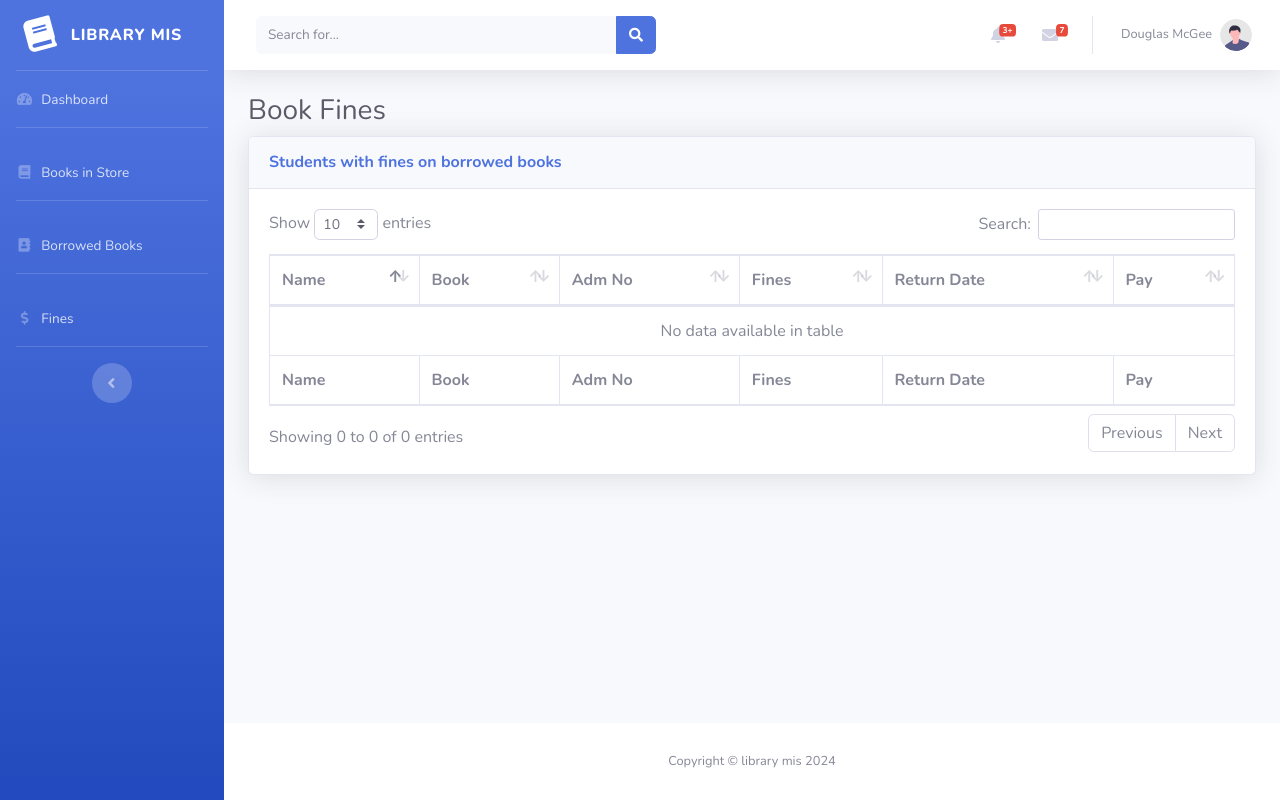
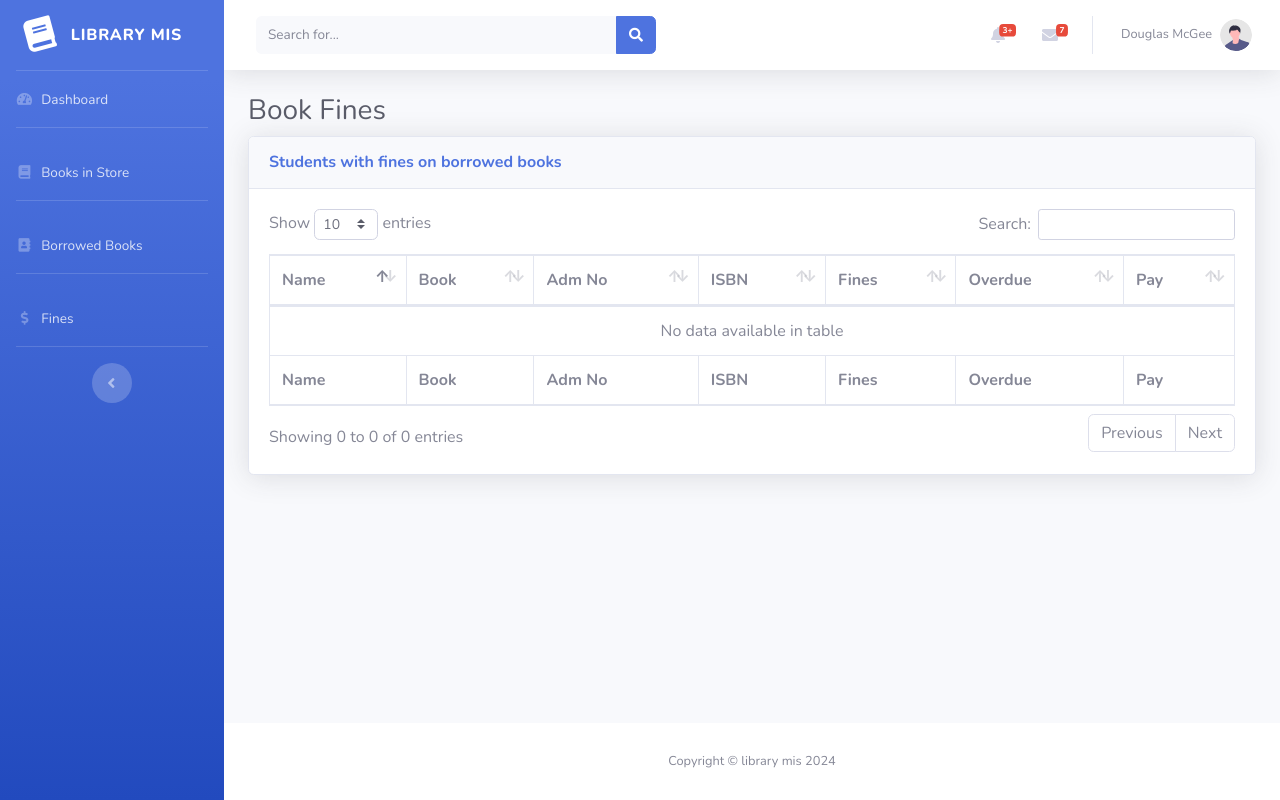
Before and after one commit to rodgerstar/mini_app, a Django app: page /fines in a window 1280 px wide. Run offline with Django 5.2, Linux system fonts and the light colour scheme; data that the repository does not hold is empty; some libraries are stand-ins or nearby versions.

Commit message:
added fine pages

```diff
--- a/database/urls.py
+++ b/database/urls.py
@@ -35,5 +35,7 @@ urlpatterns = [
 
     path('return/<int:id>', views.return_book, name='return_book'),
 
+    path('pay/<int:id>', views.pay_overdue, name='pay_overdue'),
+
     path('admin/', admin.site.urls),
 ]+ static(settings.MEDIA_URL, document_root=settings.MEDIA_ROOT)
--- a/main/views.py
+++ b/main/views.py
@@ -23,7 +23,7 @@ def borrowed_books(request):
 
 def fines(request):
     transactions = Transaction.objects.all()
-    fines = [t for t in transactions if t.total_fine> 0]
+    fines = [t for t in transactions if t.total_fine > 0]
     return render(request, 'book_fines.html' ,{'fines':fines})
 
 
@@ -52,3 +52,7 @@ def return_book(request, id):
     if transaction.total_fine > 0:
         messages.warning(request, f'Book {transaction.book.title} has incurred a fine of Ksh.{transaction.total_fine} ')
     return redirect('books_in_store')
+
+
+def pay_overdue(request):
+    return redirect('books_in_store')
--- a/templates/book_fines.html
+++ b/templates/book_fines.html
@@ -28,8 +28,9 @@
                         <th>Name</th>
                         <th>Book</th>
                         <th>Adm No</th>
+                        <th>ISBN</th>
                         <th>Fines</th>
-                        <th>Return Date</th>
+                        <th>Overdue</th>
                         <th>Pay</th>
                     </tr>
                     </thead>
@@ -38,8 +39,9 @@
                         <th>Name</th>
                         <th>Book</th>
                         <th>Adm No</th>
+                        <th>ISBN</th>
                         <th>Fines</th>
-                        <th>Return Date</th>
+                        <th>Overdue</th>
                         <th>Pay</th>
                     </tr>
                     </tfoot>
@@ -47,12 +49,13 @@
                     {% for transactions in fines %}
                         <tr>
                             <td>{{ transactions.student.name }}</td>
-                            <td>{{ transactions.student.title }}</td>
+                            <td>{{ transactions.book.title }}</td>
                             <td>{{ transactions.student.adm_no }}</td>
+                            <td>{{ transactions.book.isbn }}</td>
                             <td>{{ transactions.total_fine }}</td>
-                            <td>{{ transactions.return_date }}</td>
+                            <td>{{ transactions.overdue_days }}</td>
                             <td>
-                                <a href="{% url 'issue_book' book.id %}" class="btn btn-outline-dark btn-sm">issue</a>
+                                <a href="{% url 'pay_overdue' transactions.id %}" class="btn btn-outline-dark btn-sm">Pay</a>
                             </td>
                         </tr>
 
```
Also changed, not shown: main/models.py (+7 -0 lines).
